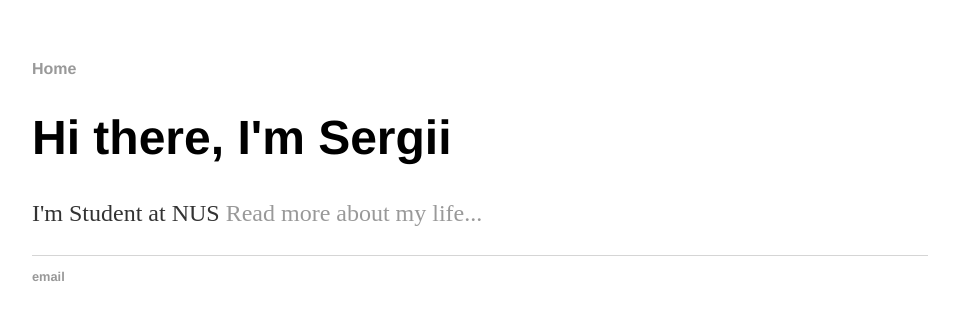
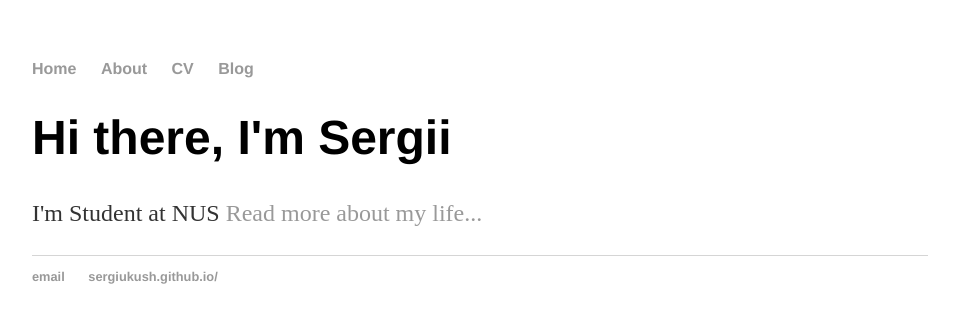
Before and after one commit to sergiukush/ProjectL, a Jekyll site: the page built from index.html, in a window 1280 px wide. Shown: the top 323 px of the page, without its empty margins (160-1119 px from the left). Built offline with Jekyll 4.4.1, drawn with Linux system fonts in a browser that asks for light colours.

Commit message:
Update index.html
deleted header and footer

```diff
--- a/index.html
+++ b/index.html
@@ -1,32 +1,9 @@
-<!DOCTYPE html>
-<html>
-	<head>
-		<title>Sergii, Learning</title>
-		<!-- link to main stylesheet -->
-		<link rel="stylesheet" type="text/css" href="/css/main.css">
-	</head>
-	<body>
-		<nav>
-    		<ul>
-        		<li><a href="/">Home</a></li>
-	        	<!--
-			<li><a href="/about">About</a></li>
-        		<li><a href="/cv">CV</a></li>
-        		<li><a href="/blog">Blog</a></li>
-			-->
-    		</ul>
-		</nav>
-		<div class="container">
-    		<div class="blurb">
-        		<h1>Hi there, I'm Sergii </h1>
-				<p>I'm Student at NUS <a href="/about">Read more about my life...</a></p>
-    		</div><!-- /.blurb -->
-		</div><!-- /.container -->
-		<footer>
-    		<ul>
-        		<li><a href="mailto:sergiukush@gmail.com">email</a></li>
+---
+layout: default
+title: Sergii Learnign
+---
 
-			</ul>
-		</footer>
-	</body>
-</html>
+<div class="blurb">
+	<h1>Hi there, I'm Sergii </h1>
+	<p>I'm Student at NUS <a href="/about">Read more about my life...</a></p>
+</div><!-- /.blurb -->
```
